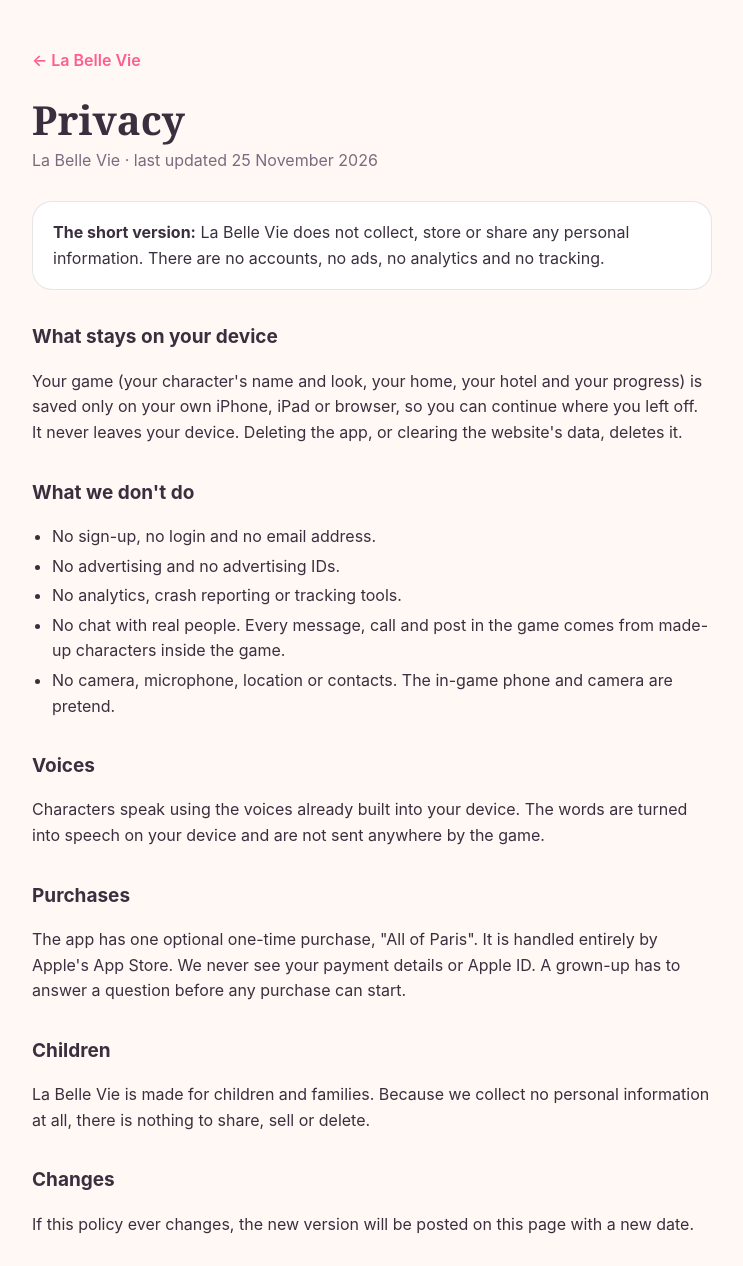
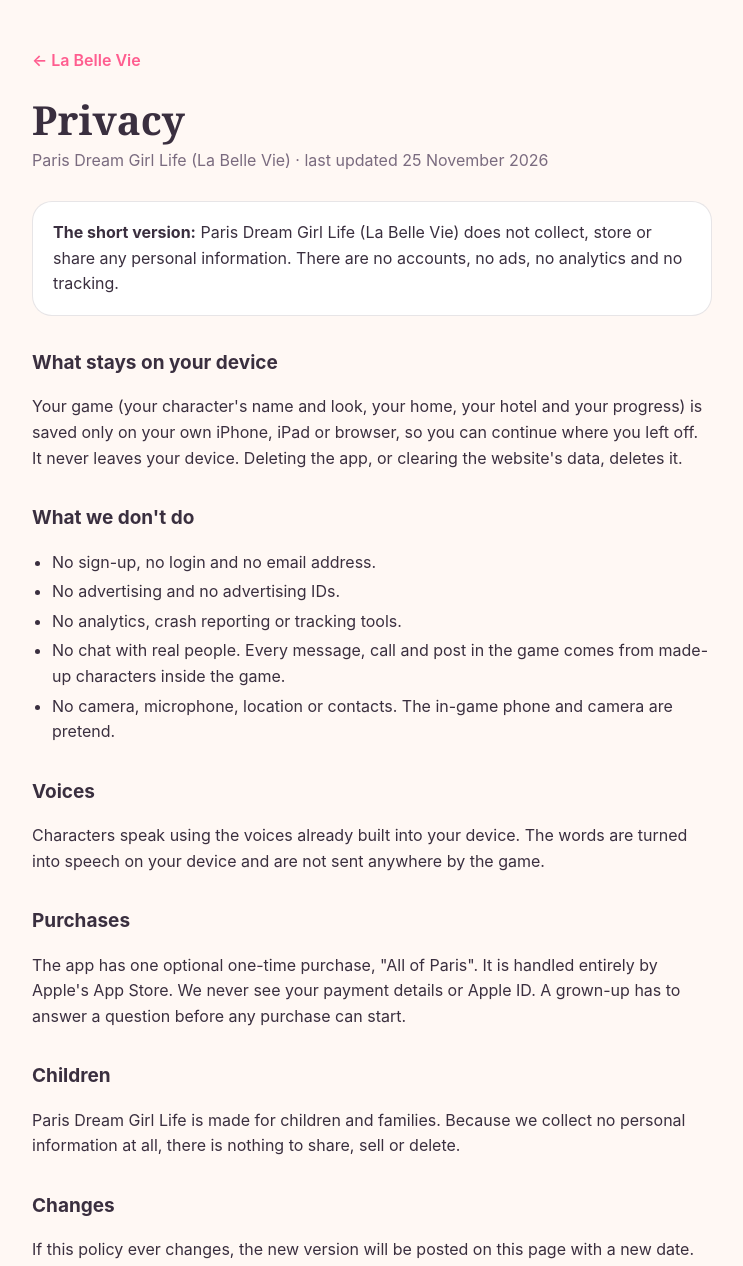
Before and after one commit to Kate1819/Kate1819.github.io, a plain HTML site: page la-belle-vie/privacy.html in a window 1280 px wide. Shown: the top 1266 px of the page, without its empty margins (268-1011 px from the left). Drawn offline with Linux system fonts and the light colour scheme.

Commit message:
La Belle Vie help and privacy: new app name Paris Dream Girl Life
Co-Authored-By: Claude Opus 5.5 <noreply@anthropic.com>
Claude-Session: https://claude.ai/code/session_01XsMY1Kin6hRWyK5BmBo2wW

```diff
--- a/la-belle-vie/privacy.html
+++ b/la-belle-vie/privacy.html
@@ -3,7 +3,7 @@
 <head>
 <meta charset="utf-8">
 <meta name="viewport" content="width=device-width, initial-scale=1">
-<title>La Belle Vie · Privacy</title>
+<title>Paris Dream Girl Life · Privacy</title>
 <link rel="icon" href="icon-192.png">
 <style>
 :root{--ink:#3a2f3f;--ink2:#7a6b7f;--rose:#ff5d8f;--bg:#fff8f4;--card:#ffffff;--line:rgba(58,47,63,.12)}
@@ -22,8 +22,8 @@ a{color:var(--rose)}ul{padding-left:20px}li{margin:4px 0}
 <main>
 <a class="back" href="./">← La Belle Vie</a>
 <h1>Privacy</h1>
-<p class="sub">La Belle Vie · last updated 25 November 2026</p>
-<div class="card"><b>The short version:</b> La Belle Vie does not collect, store or share any personal information. There are no accounts, no ads, no analytics and no tracking.</div>
+<p class="sub">Paris Dream Girl Life (La Belle Vie) · last updated 25 November 2026</p>
+<div class="card"><b>The short version:</b> Paris Dream Girl Life (La Belle Vie) does not collect, store or share any personal information. There are no accounts, no ads, no analytics and no tracking.</div>
 <h2>What stays on your device</h2>
 <p>Your game (your character's name and look, your home, your hotel and your progress) is saved only on your own iPhone, iPad or browser, so you can continue where you left off. It never leaves your device. Deleting the app, or clearing the website's data, deletes it.</p>
 <h2>What we don't do</h2>
@@ -39,7 +39,7 @@ a{color:var(--rose)}ul{padding-left:20px}li{margin:4px 0}
 <h2>Purchases</h2>
 <p>The app has one optional one-time purchase, "All of Paris". It is handled entirely by Apple's App Store. We never see your payment details or Apple ID. A grown-up has to answer a question before any purchase can start.</p>
 <h2>Children</h2>
-<p>La Belle Vie is made for children and families. Because we collect no personal information at all, there is nothing to share, sell or delete.</p>
+<p>Paris Dream Girl Life is made for children and families. Because we collect no personal information at all, there is nothing to share, sell or delete.</p>
 <h2>Changes</h2>
 <p>If this policy ever changes, the new version will be posted on this page with a new date.</p>
 <h2 id="contact">Contact</h2>
```
Also changed, not shown: la-belle-vie/support.html (+2 -2 lines).
